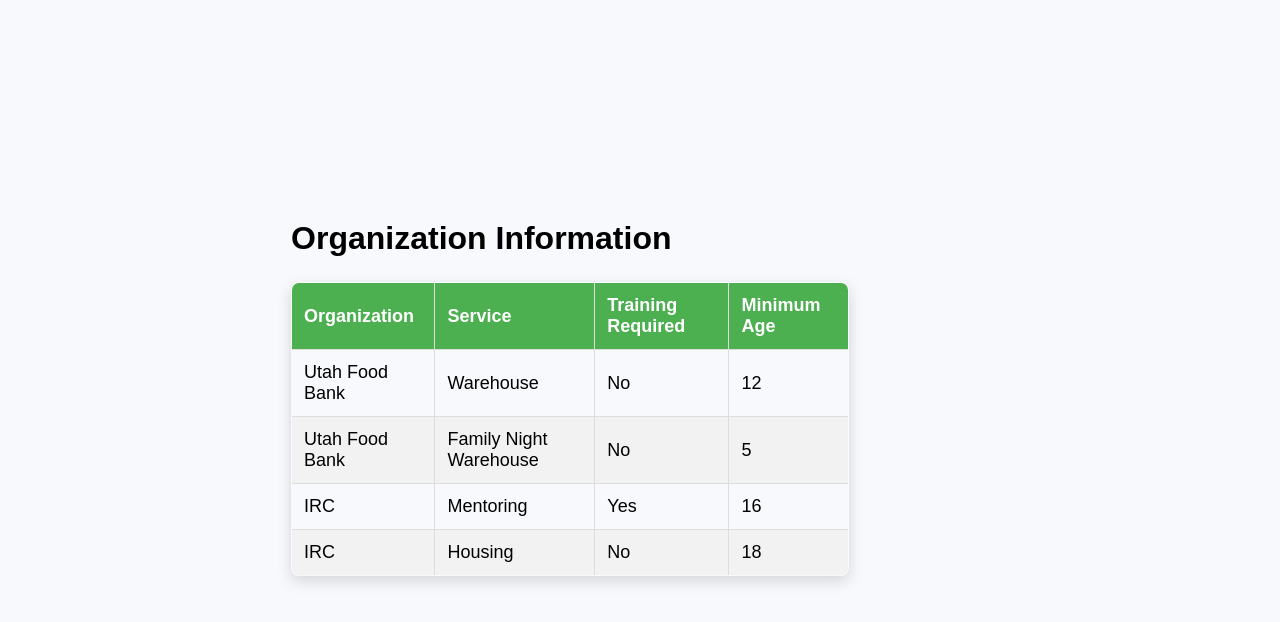
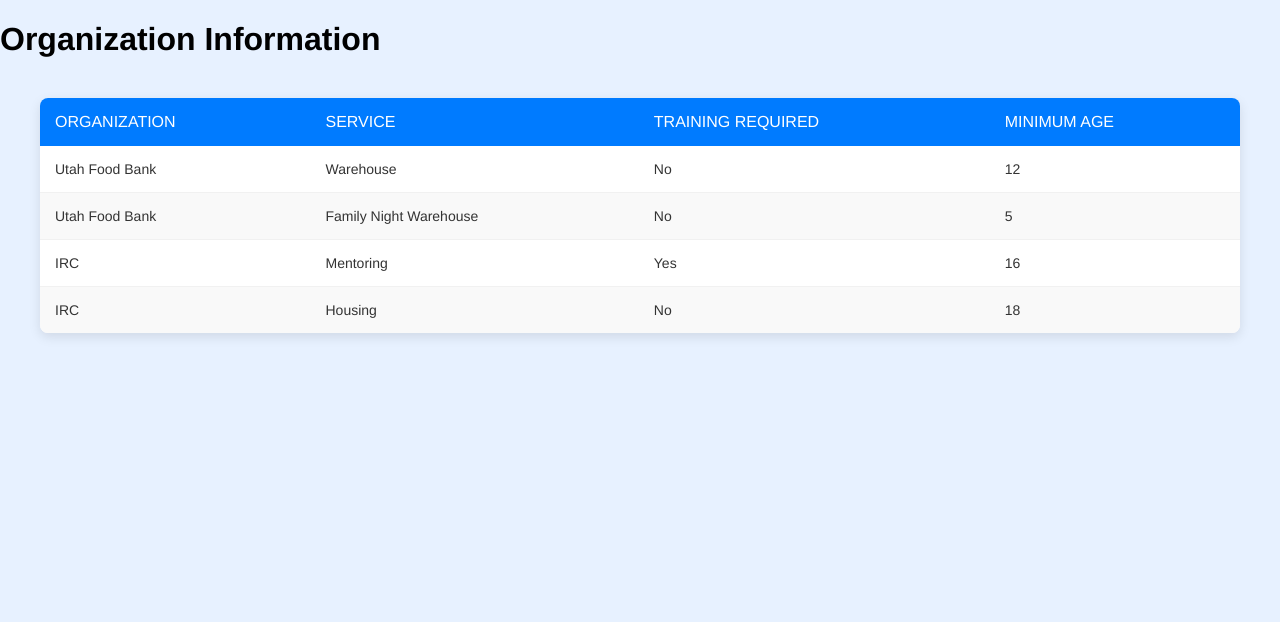
Before and after one commit to eringong/volunteer, a React (Create React App) app: page / in a window 1280 px wide. Shown: the top 622 px of the page. Built offline with nearby package versions, Linux system fonts and the light colour scheme.

Commit message:
update css

```diff
--- a/src/Table.css
+++ b/src/Table.css
@@ -1,71 +1,78 @@
-/* Table.css */
-
-/* Styling the body to center the content */
+/* General Styling */
 body {
-  font-family: 'Arial', sans-serif;
-  background-color: #f7f9fc;
+  font-family: 'Helvetica Neue', Arial, sans-serif;
+  background-color: #e7f1ff;
   margin: 0;
   padding: 0;
-  display: flex;
-  justify-content: center;
-  align-items: center;
-  height: 100vh;
 }
 
-/* Styling for the table container */
+/* Table Styling */
 table {
-  width: 80%;
+  width: 100%;
+  max-width: 1200px;
+  margin: 40px auto;
   border-collapse: collapse;
-  margin: 25px 0;
-  font-size: 18px;
-  box-shadow: 0 5px 15px rgba(0, 0, 0, 0.15);
+  background-color: white;
   border-radius: 8px;
   overflow: hidden;
+  box-shadow: 0px 4px 12px rgba(0, 0, 0, 0.1);
 }
 
-/* Styling table headers */
-th {
-  background-color: #4caf50;
+/* Table Header */
+thead {
+  background-color: #007BFF;
   color: white;
   text-align: left;
-  padding: 12px;
+}
+
+thead th {
+  padding: 15px;
+  font-size: 16px;
   cursor: pointer;
+  user-select: none;
+  text-transform: uppercase;
   transition: background-color 0.3s ease;
 }
 
-/* Hover effect for the table headers */
-th:hover {
-  background-color: #45a049;
+/* Hover Effect on Table Headers */
+thead th:hover {
+  background-color: #0056b3;
 }
 
-/* Styling table rows */
-td {
-  padding: 12px;
-  text-align: left;
-  border-bottom: 1px solid #dddddd;
+/* Table Body */
+tbody tr {
+  border-bottom: 1px solid #f1f1f1;
 }
 
-/* Alternating row colors */
-tr:nth-child(even) {
-  background-color: #f2f2f2;
+tbody tr:last-child {
+  border-bottom: none;
 }
 
-/* Hover effect for table rows */
-tr:hover {
-  background-color: #e0f7fa;
+tbody td {
+  padding: 15px;
+  color: #333;
 }
 
-/* Styling for the entire table border */
-table, th, td {
-  border: 1px solid #dddddd;
+/* Alternating Row Colors */
+tbody tr:nth-child(even) {
+  background-color: #f9f9f9;
 }
 
-/* Responsive table for smaller screens */
-@media screen and (max-width: 600px) {
+/* Table Row Hover */
+tbody tr:hover {
+  background-color: #e7f1ff;
+  transition: background-color 0.3s ease;
+}
+
+/* General Text Styling */
+td, th {
+  font-weight: 400;
+  font-size: 14px;
+}
+
+/* Responsive Design */
+@media (max-width: 768px) {
   table {
-    width: 100%;
-  }
-  th, td {
-    font-size: 16px;
+    width: 95%;
   }
 }
```
